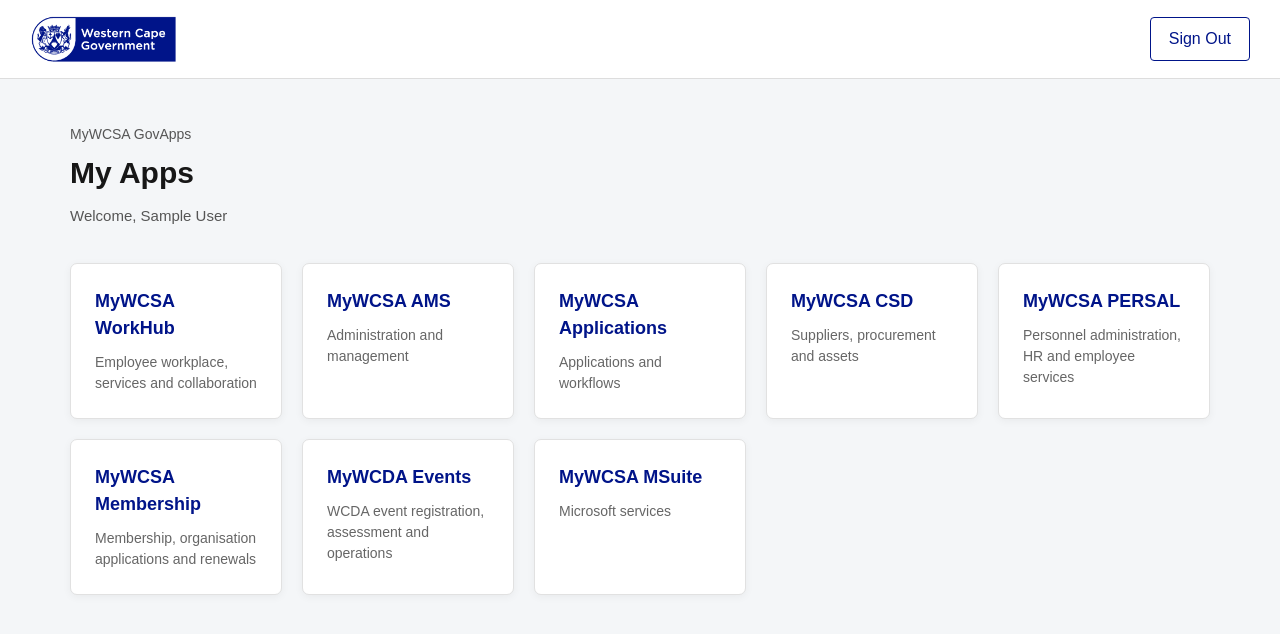
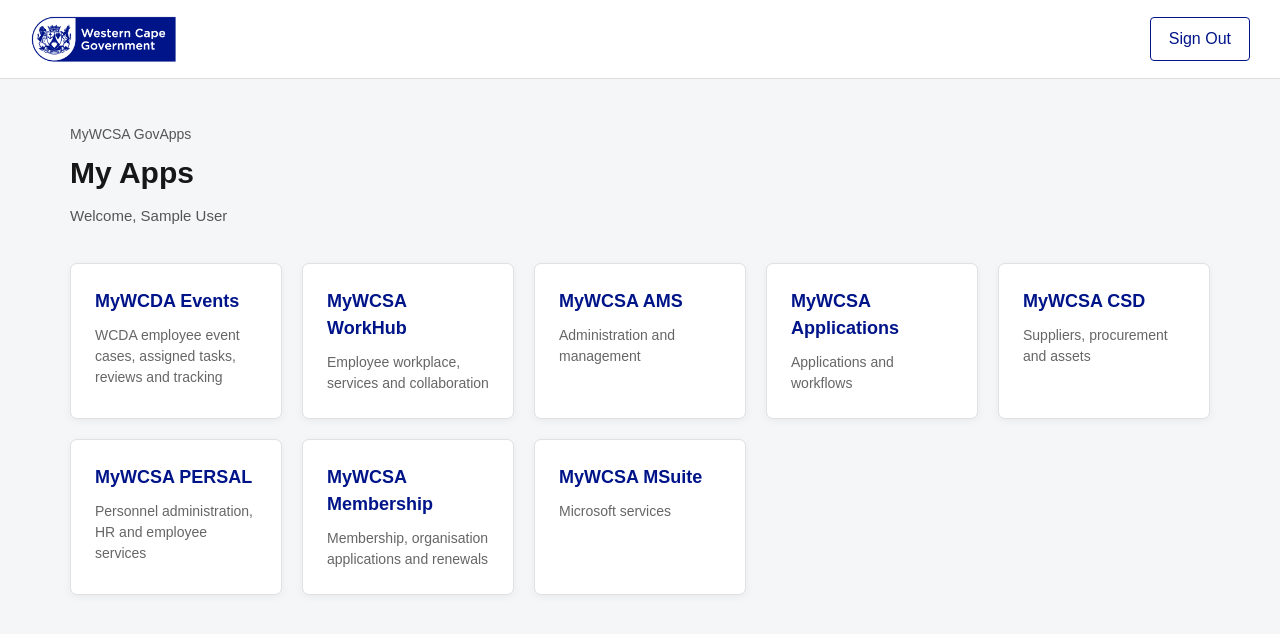
Before and after one commit to mywcsa/mywcsa_dev, a Next.js app: page /my-apps in a window 1280 px wide. Shown: the top 634 px of the page. Built offline with nearby package versions, Linux system fonts and the light colour scheme; no server answers; sample sign-in values are in the browser's storage.

Commit message:
feat(ems): pin working EMS employee workspace first in GovApps staff launcher

```diff
--- a/app/my-apps/page.tsx
+++ b/app/my-apps/page.tsx
@@ -18,13 +18,13 @@ export default async function MyAppsPage() {
       <h1 style={{margin:0,color:"#171717",fontSize:30,fontWeight:600}}>My Apps</h1>
       <p style={{margin:"10px 0 35px",color:"#555",fontSize:15}}>Welcome, {staffName}</p>
       <div style={{display:"grid",gridTemplateColumns:"repeat(auto-fit, minmax(210px, 1fr))",gap:20}}>
+        <AppCard title="MyWCDA Events" href="/WCDA-Events" description="WCDA employee event cases, assigned tasks, reviews and tracking" />
         <AppCard title="MyWCSA WorkHub" href="/workhub" description="Employee workplace, services and collaboration" />
         <AppCard title="MyWCSA AMS" href="/apps/ams" description="Administration and management" />
         <AppCard title="MyWCSA Applications" href="/apps/applications" description="Applications and workflows" />
         <AppCard title="MyWCSA CSD" href="/apps/csd" description="Suppliers, procurement and assets" />
         <AppCard title="MyWCSA PERSAL" href="/persal" description="Personnel administration, HR and employee services" />
         <AppCard title="MyWCSA Membership" href="/membership/dashboard" description="Membership, organisation applications and renewals" />
-        <AppCard title="MyWCDA Events" href="/WCDA-Events" description="WCDA event registration, assessment and operations" />
         <AppCard title="MyWCSA MSuite" href="/apps/msuite" description="Microsoft services" />
       </div>
     </section>
```
